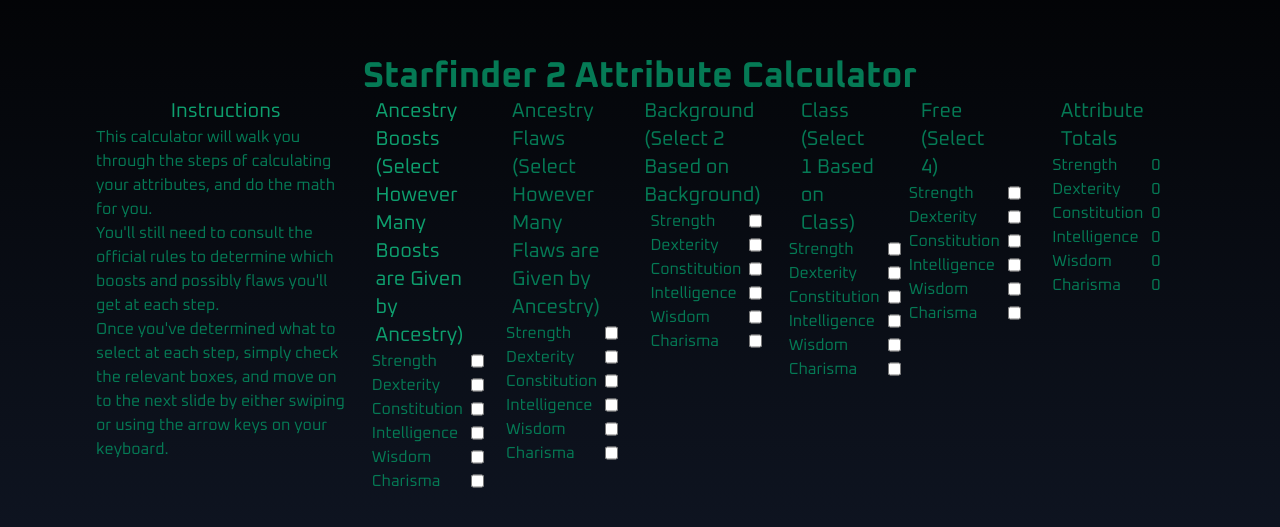
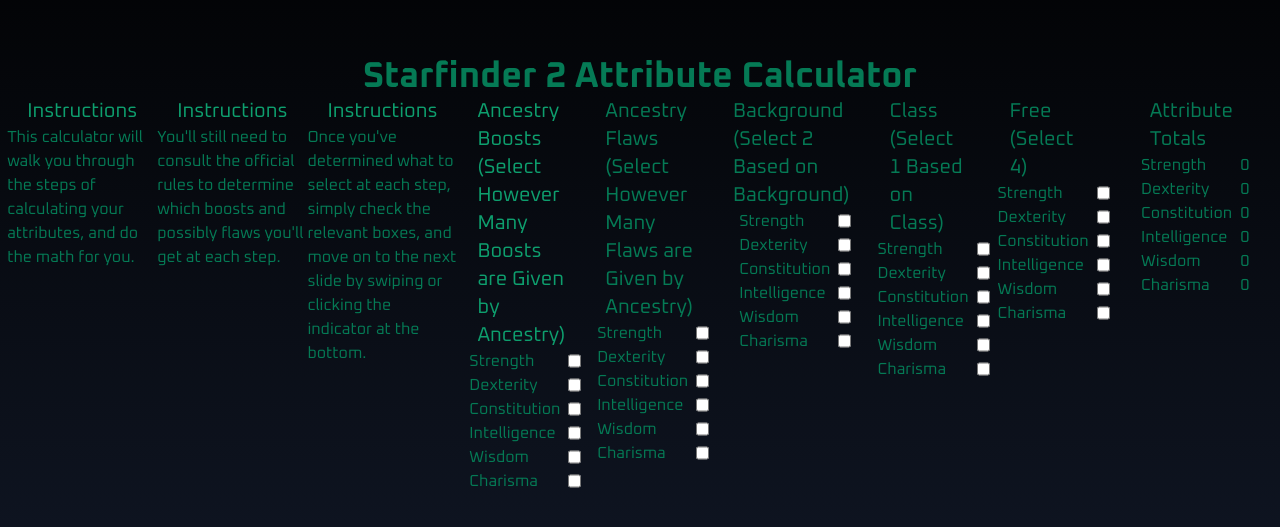
Before and after one commit to alecfharris/sf2-attribute-calculator, a Next.js app: page / in a window 1280 px wide. Shown: the part 135-662 px from the top of the page. Built offline with nearby package versions, Linux system fonts and the light colour scheme.

Commit message:
Updated Instructions UI

```diff
--- a/app/page.tsx
+++ b/app/page.tsx
@@ -14,12 +14,18 @@
   return (
     <main className="flex min-h-screen flex-col items-center p-24 bg-gradient-to-b from-black to-gray-900 font-oxanium">
       <h1 className="text-4xl font-bold pt-24 flex items-center justify-center">Starfinder 2 Attribute Calculator</h1>
-        <Carousel className="h-96" slide={false} indicators={false} leftControl={true} rightControl={true}>
-        <div className="flex flex-col items-center ">
+        <Carousel className="h-96" slide={false} indicators={true} leftControl={true} rightControl={true}>
+        <div className="flex flex-col items-center">
         <label className="flex flex-row items-center text-xl px-5 text-green-500">Instructions</label>
         <p>This calculator will walk you through the steps of calculating your attributes, and do the math for you.</p>
+        </div>
+        <div className="flex flex-col items-center">
+        <label className="flex flex-row items-center text-xl px-5 text-green-500">Instructions</label>
         <p>You&apos;ll still need to consult the official rules to determine which boosts and possibly flaws you&apos;ll get at each step.</p>
-        <p>Once you&apos;ve determined what to select at each step, simply check the relevant boxes, and move on to the next slide by either swiping or using the arrow keys on your keyboard.</p>
+        </div>
+        <div className="flex flex-col items-center">
+        <label className="flex flex-row items-center text-xl px-5 text-green-500">Instructions</label>
+        <p>Once you&apos;ve determined what to select at each step, simply check the relevant boxes, and move on to the next slide by swiping or clicking the indicator at the bottom.</p>
         </div>
         <div className="flex flex-col items-center justify-center">
         <label className="flex flex-row items-center text-xl px-5 text-green-500">Ancestry Boosts (Select However Many Boosts are Given by Ancestry)</label>
```
